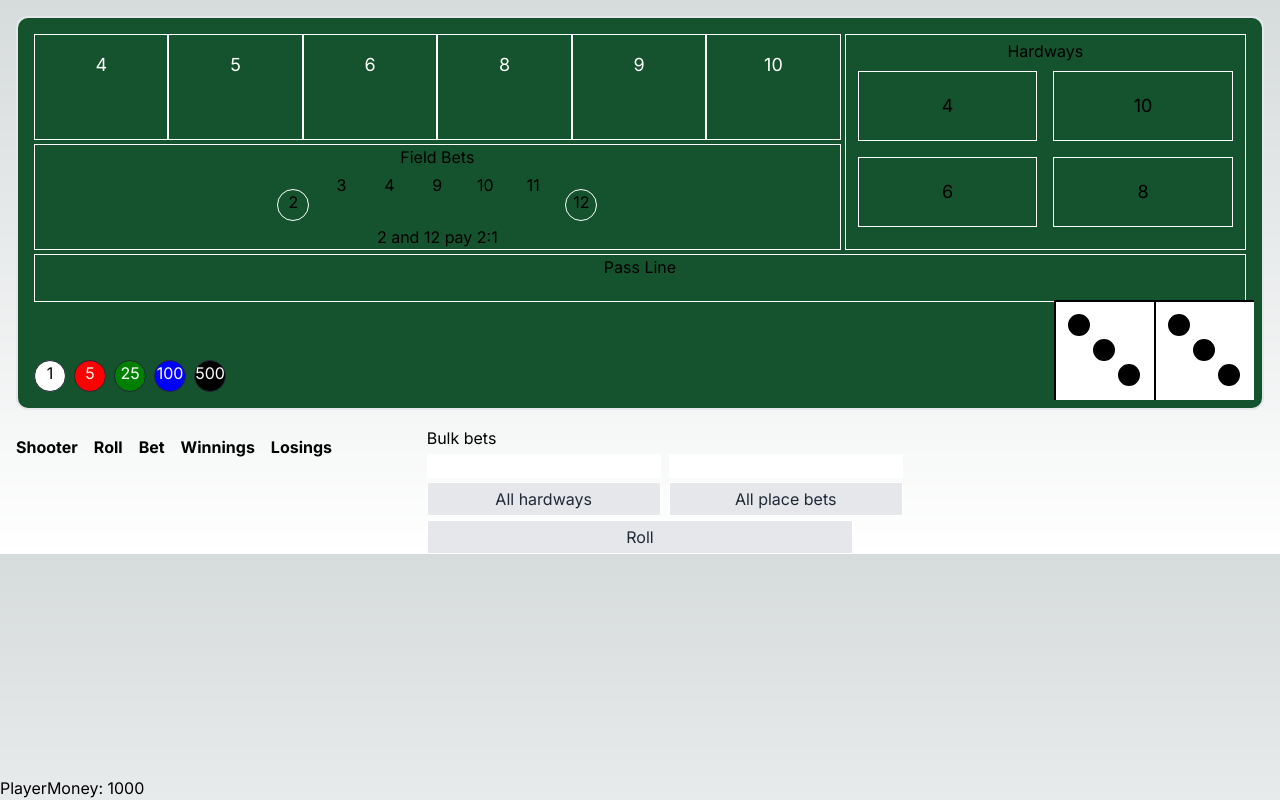
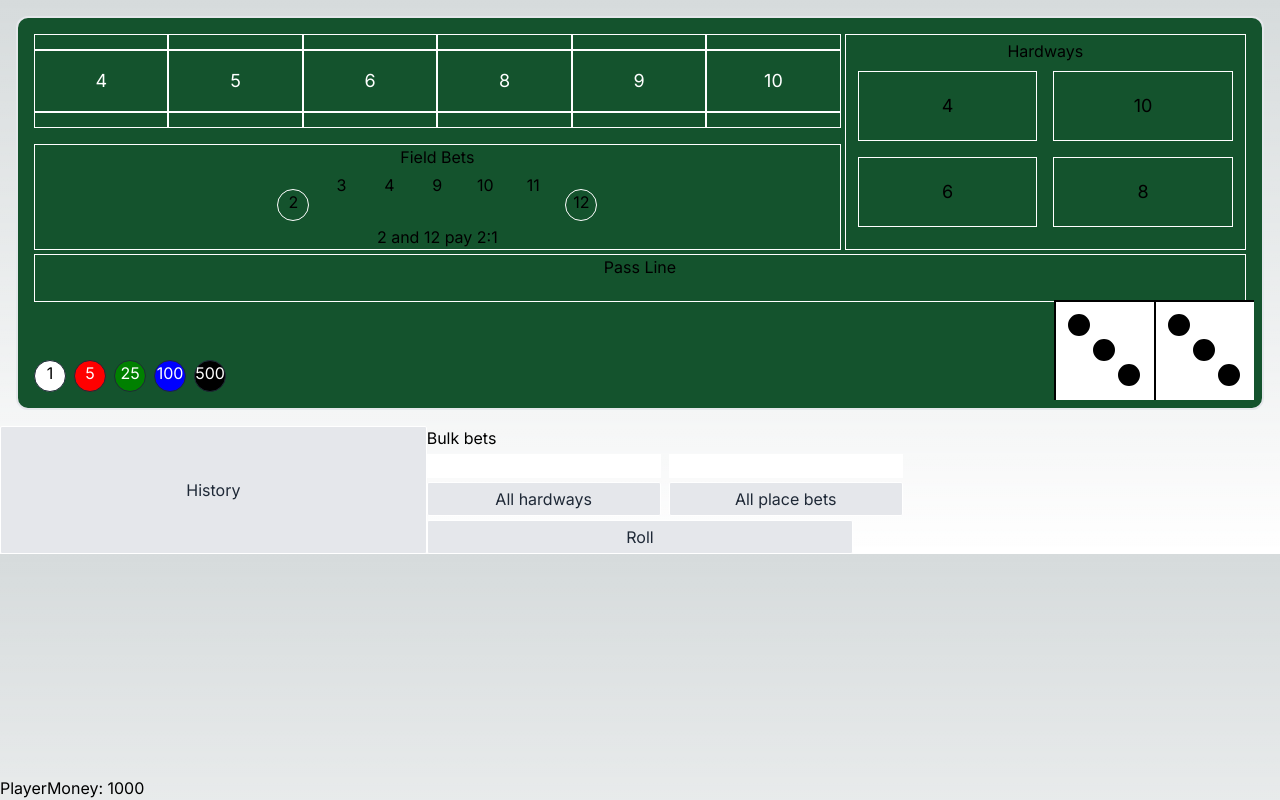
Before and after one commit to ssmith323/craps, a Next.js app: page / in a window 1280 px wide. Built offline with nearby package versions, Linux system fonts and the light colour scheme.

Commit message:
Adding the drawer

```diff
--- a/src/app/component/Actions/AllHardwaysButton.tsx
+++ b/src/app/component/Actions/AllHardwaysButton.tsx
@@ -1,5 +1,5 @@
 import { FC, useContext, useState } from "react";
-import { Button } from "../Button";
+import { Button } from "../reusable/Button";
 import { UserContext } from "@/app/context/UserContext";
 
 const HARDWAYS = [4, 6, 8, 10];
--- a/src/app/component/Actions/AllPlaceBetsButton.tsx
+++ b/src/app/component/Actions/AllPlaceBetsButton.tsx
@@ -1,5 +1,5 @@
 import { FC, useContext, useState } from "react";
-import { Button } from "../Button";
+import { Button } from "../reusable/Button";
 import { UserContext } from "@/app/context/UserContext";
 import { GameContext } from "@/app/context/GameContext";
 
--- a/src/app/component/Actions/RollButton.tsx
+++ b/src/app/component/Actions/RollButton.tsx
@@ -1,6 +1,6 @@
 import { GameContext, GameState } from "@/app/context/GameContext";
 import { FC, useContext } from "react";
-import { Button } from "../Button";
+import { Button } from "../reusable/Button";
 
 const getDiceRoll = () => {
   return Math.ceil(Math.random() * 6);
--- a/src/app/component/History.tsx
+++ b/src/app/component/History.tsx
@@ -1,11 +1,21 @@
-import { useContext } from "react";
+import { useContext, useState } from "react";
 import { HistoryContext } from "../context/HistoryContext";
+import { Drawer } from "./reusable/Drawer";
+import { Button } from "./reusable/Button";
 
 const cellStyle = "px-2";
 export const History = () => {
   const { rolls } = useContext(HistoryContext);
+  const [open, setOpen] = useState(false);
+
   return (
-    <div>
+    <>
+      <Button onClick={() => setOpen(true)}>History</Button>
+      <Drawer open={open} onClose={() => setOpen(false)}>
+        <div className="flex justify-between p-3">
+          <h1>History</h1>
+          <Button onClick={() => setOpen(false)}>Close</Button>
+        </div>
         <table className="p-3 m-2 overflow-y-scroll">
           <thead>
             <tr>
@@ -28,6 +38,7 @@ export const History = () => {
             ))}
           </tbody>
         </table>
-    </div>
+      </Drawer>
+    </>
   );
 };
--- a/src/app/component/Mat/DragAndDrop/Droppable.tsx
+++ b/src/app/component/Mat/DragAndDrop/Droppable.tsx
@@ -10,7 +10,7 @@ export const Droppable = ({ id, children }: { id: string; children: any }) => {
   };
 
   return (
-    <div ref={setNodeRef} style={style}>
+    <div ref={setNodeRef} className="w-full" style={style}>
       {children}
     </div>
   );
--- a/src/app/component/Mat/Hardways/Hardway.tsx
+++ b/src/app/component/Mat/Hardways/Hardway.tsx
@@ -1,7 +1,7 @@
 import { UserContext } from "@/app/context/UserContext";
 import { FC, useContext, useState } from "react";
 import { Chip } from "../../Chip";
-import { Button } from "../../Button";
+import { Button } from "../../reusable/Button";
 import { Droppable } from "../DragAndDrop/Droppable";
 
 interface HardwayProps {
--- a/src/app/component/Mat/PassLine.tsx
+++ b/src/app/component/Mat/PassLine.tsx
@@ -2,7 +2,7 @@ import { useContext, useState } from "react";
 import { UserContext } from "../../context/UserContext";
 import { GameContext } from "../../context/GameContext";
 import { Chip } from "../Chip";
-import { Button } from "../Button";
+import { Button } from "../reusable/Button";
 import { Droppable } from "./DragAndDrop/Droppable";
 
 export const PassLine = () => {
--- a/src/app/component/Mat/PlaceArea/PlaceBets.tsx
+++ b/src/app/component/Mat/PlaceArea/PlaceBets.tsx
@@ -15,17 +15,21 @@ export const PlaceBet: FC<NumberProps> = ({ number, isPoint }) => {
   };
 
   return (
-    <Droppable id={`setPlace${number}`}>
-      <div className="relative flex flex-col border border-white text-white justify-between items-center h-full">
-        <div className="text-lg py-4">{number}</div>
-
+    <div className="flex flex-col  text-white items-center h-full">
+      <div className="border border-white h-4 w-full"></div>
+      <div className="relative border border-white text-lg py-4 w-full text-center">
+        {number}
         {isPoint && (
           <div className="absolute top-0 left-0 bg-white border rounded-full text-gray-800">
             On
           </div>
         )}
-        <Chip bet={(bets as any)[`place${number}`]} removeBet={removeBet} />
       </div>
-    </Droppable>
+      <Droppable id={`setPlace${number}`}>
+        <div className="relative border border-white h-4 w-full">
+          <Chip bet={(bets as any)[`place${number}`]} removeBet={removeBet} />
+        </div>
+      </Droppable>
+    </div>
   );
 };
--- /dev/null
+++ b/src/app/component/reusable/Drawer.tsx
@@ -0,0 +1,35 @@
+import clsx from "clsx";
+import { ReactNode } from "react";
+
+interface DrawerProps {
+  open: boolean;
+  onClose: () => void;
+  children: ReactNode;
+}
+
+export const Drawer = ({ open, onClose, children }: DrawerProps) => {
+  return (
+    <div
+      className={clsx(
+        "fixed top-0 left-0 w-full h-full z-50 bg-black bg-opacity-50",
+        {
+          hidden: !open,
+        }
+      )}
+      onClick={onClose}
+    >
+      <div
+        className={clsx(
+          "fixed top-0 left-0 w-64 h-full bg-white text-black shadow-lg",
+          {
+            "translate-x-0": open,
+            "-translate-x-full": !open,
+          }
+        )}
+        onClick={(e) => e.stopPropagation()}
+      >
+        {children}
+      </div>
+    </div>
+  );
+};
```
Also changed, not shown: src/app/component/reusable/Button.tsx (renamed from src/app/component/Button.tsx). Lines whose indentation alone changed are shown as unchanged.
